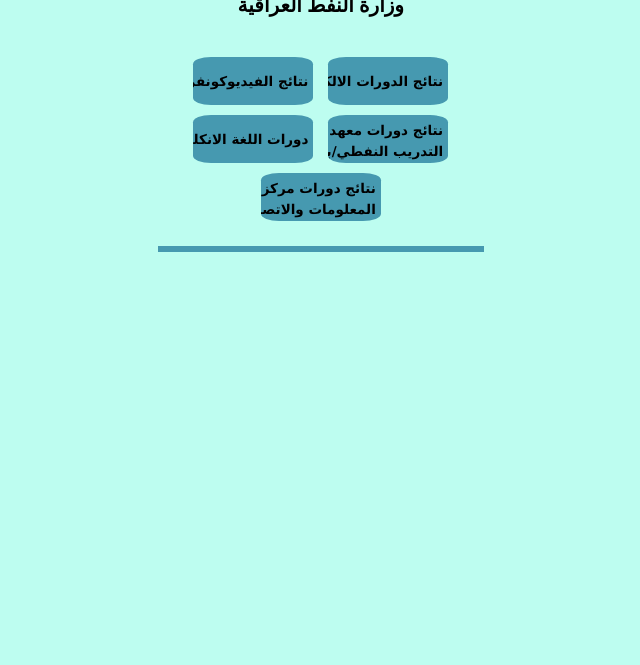
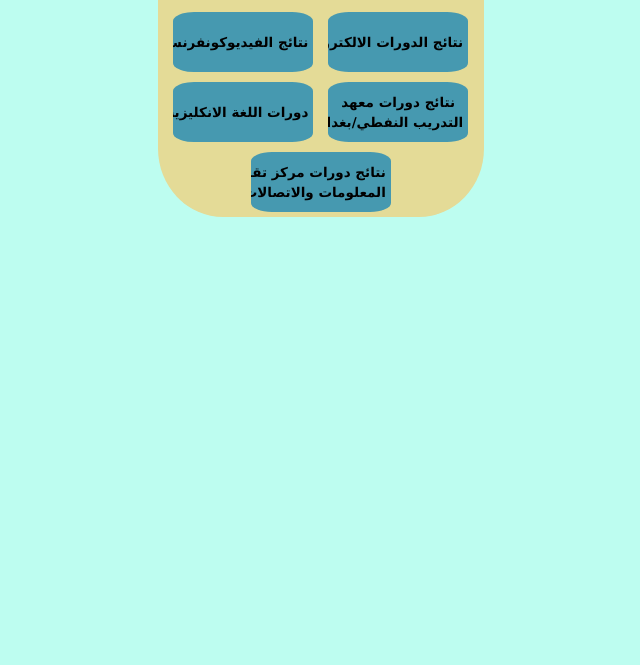
Before and after one commit to sarahhamoud/ministryoil, a plain HTML site: page index.html in a window 1280 px wide. Shown: the part 135-800 px from the top of the page, without its empty margins (326-966 px from the left). Drawn offline with nearby package versions, Linux system fonts and the light colour scheme.

Commit message:
new design before send

```diff
--- a/index.css
+++ b/index.css
@@ -22,6 +22,9 @@ font-size: x-large;
 text-align: center;
 direction: rtl;
 contain: content;
+background-color: rgb(228, 219, 151);
+border-bottom-left-radius: 20%;
+border-bottom-right-radius: 20%;
 
 }
 
@@ -36,8 +39,8 @@ text-align: left;
 background-color: rgb(255, 255, 255);
 }
 button{
-width: 120px;
-height: 48px;
+width: 140px;
+height: 60px;
 }
 .top{
 text-align: left;
--- a/index.html
+++ b/index.html
@@ -13,13 +13,13 @@
     <div class="top">
       <a href="https://sarahhamoud.github.io/win/" ><button class="btn" style="background-color: inherit;">Home<i class="fa fa-home" style="font-size: 28px;"></i> </button></a>
     </div>
-        <br><div>
+        <div>
           <img src="mini.jpg" style="width: 15%;height: auto; border-radius: 50%;border: none;">
           <img src="دائرة التدريب.png" style="width: 15%;height: auto; border-radius: 50%;border: none;">
           <img src="تقنية المعلومات.png" style="width: 15%;height: auto; border-radius: 50%;border: none;">
           <img src="معهد بغداد.png" style="width: 15%;height: auto; border-radius: 50%;border: none;">
        <h4  style="text-align: center;"> وزارة النفط العراقية</h4>
-    </div><br>
+    </div>
   <button style="text-align: center;background-color: rgb(70, 153, 176);border-radius: 15%;padding: 5px;margin: 5px;"  class="w3-bar-item w3-button tablink" onclick="openLink(event, 'Fade')"><p>نتائج الدورات الالكترونية</p></button>
   <button style="text-align: center;background-color: rgb(70, 153, 176);border-radius: 15%;padding: 5px;margin: 5px;" class="w3-bar-item w3-button tablink" onclick="openLink(event, 'Zoom')"><p> نتائج الفيديوكونفرنس</p></button>
   <button style="text-align: center;background-color: rgb(70, 153, 176);border-radius: 15%;padding: 5px;margin: 5px;"  class="w3-bar-item w3-button tablink" onclick="openLink(event, 'Fades')"><p>نتائج دورات معهد <br>التدريب النفطي/بغداد</p></button>
@@ -27,9 +27,8 @@
   <button style="text-align: center;background-color: rgb(70, 153, 176);border-radius: 15%;padding: 5px;margin: 5px;" class="w3-bar-item w3-button tablink" onclick="openLink(event, 'Zoo')"><p> نتائج دورات مركز تقنيات<br> المعلومات والاتصالات</p></button>
 
 
-<br>
 
-<hr style="color: rgb(70, 153, 176);border: 3px solid; width: 100%;">
+
 </div>
 
 <div>
```
